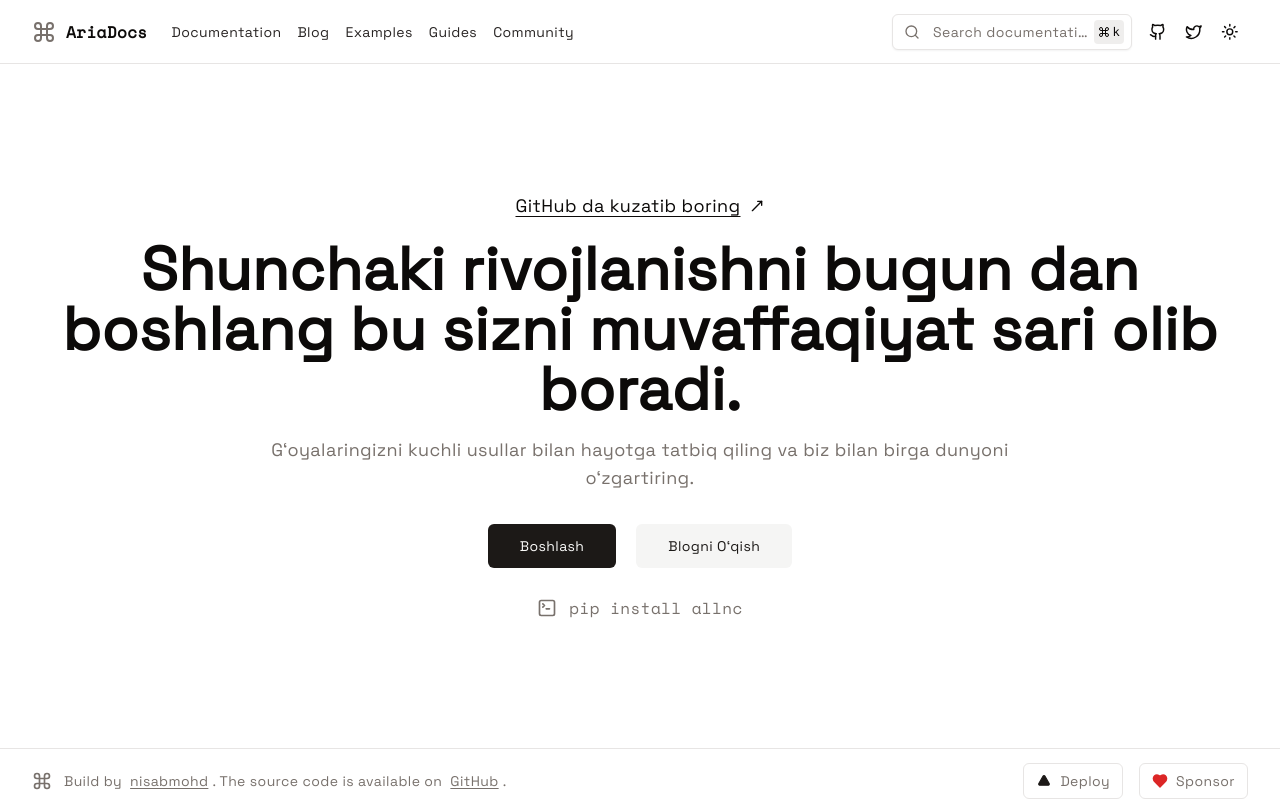
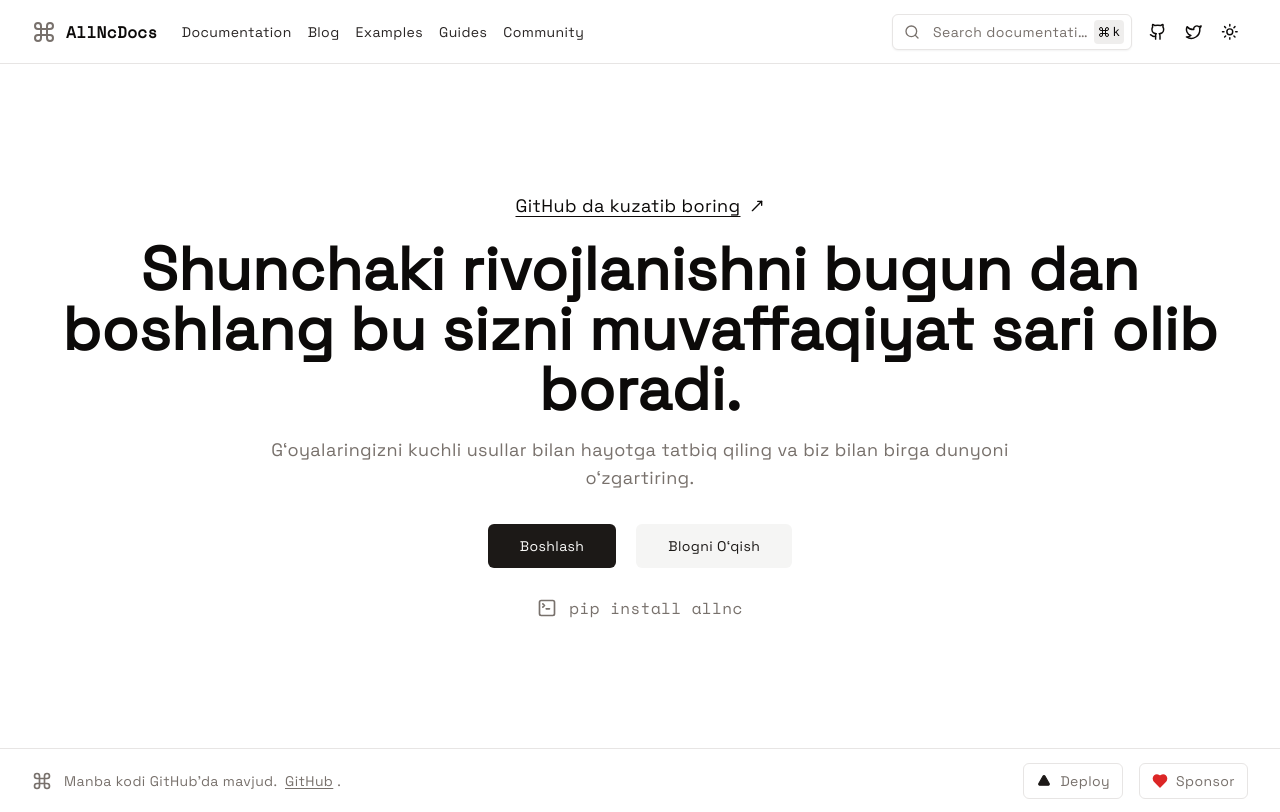
Before and after one commit to themusharraf/doc, a Next.js app: page / in a window 1280 px wide. Built offline with nearby package versions, Linux system fonts and the light colour scheme.

Commit message:
add home change words

```diff
--- a/components/footer.tsx
+++ b/components/footer.tsx
@@ -9,17 +9,10 @@ export function Footer() {
         <div className="flex items-center gap-3">
           <CommandIcon className="sm:block hidden w-5 h-5 text-muted-foreground" />
           <p className="text-center">
-            Build by{" "}
+            Manba kodi GitHub’da mavjud.{" "}
             <Link
               className="px-1 underline underline-offset-2"
-              href="https://github.com/nisabmohd"
-            >
-              nisabmohd
-            </Link>
-            . The source code is available on{" "}
-            <Link
-              className="px-1 underline underline-offset-2"
-              href="https://github.com/nisabmohd/Aria-Docs"
+              href="https://github.com/themusharraf"
             >
               GitHub
             </Link>
@@ -39,14 +32,14 @@ export function FooterButtons() {
   return (
     <>
       <Link
-        href="https://vercel.com/templates/next.js/documentation-template"
+        href="https://github.com/themusharraf"
         className={buttonVariants({ variant: "outline", size: "sm" })}
       >
         <TriangleIcon className="h-[0.8rem] w-4 mr-2 text-primary fill-current" />
         Deploy
       </Link>
       <Link
-        href="https://github.com/sponsors/nisabmohd"
+        href="https://tirikchilik.uz/musharraf"
         className={buttonVariants({ variant: "outline", size: "sm" })}
       >
         <HeartIcon className="h-4 w-4 mr-2 text-red-600 fill-current" />
--- a/components/navbar.tsx
+++ b/components/navbar.tsx
@@ -27,7 +27,7 @@ export const NAVLINKS = [
   },
   {
     title: "Community",
-    href: "https://github.com/nisabmohd/Aria-Docs/discussions",
+    href: "https://t.me/allncTeam",
   },
 ];
 
@@ -52,7 +52,7 @@ export function Navbar() {
             <Search />
             <div className="flex ml-2.5 sm:ml-0">
               <Link
-                href="https://github.com/nisabmohd/NexDocs"
+                href="https://github.com/themusharraf/doc"
                 className={buttonVariants({ variant: "ghost", size: "icon" })}
               >
                 <GithubIcon className="h-[1.1rem] w-[1.1rem]" />
@@ -79,7 +79,7 @@ export function Logo() {
   return (
     <Link href="/" className="flex items-center gap-2.5">
       <CommandIcon className="w-6 h-6 text-muted-foreground" strokeWidth={2} />
-      <h2 className="text-md font-bold font-code">AriaDocs</h2>
+      <h2 className="text-md font-bold font-code">AllNcDocs</h2>
     </Link>
   );
 }
```
